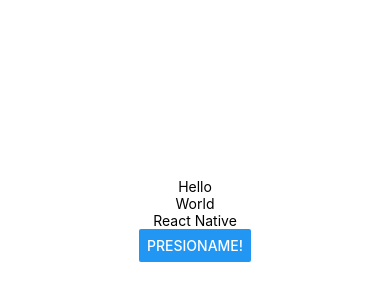
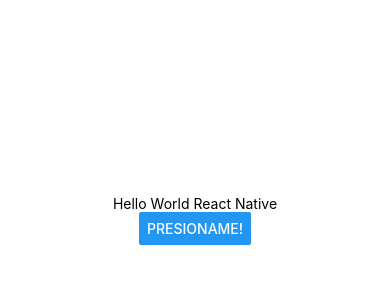
Before and after one commit to MaeZam/PM192, a React Native app in the folder my-blank/: screen / in a window 390 px wide. Shown: the part 202-502 px from the top of the page. Built offline with nearby package versions, Linux system fonts and the light colour scheme.

Commit message:
Uso del useState

```diff
--- a/my-blank/App.js
+++ b/my-blank/App.js
@@ -1,6 +1,7 @@
 //Zona 1: importaciones
 import { StatusBar } from 'expo-status-bar';
 import { StyleSheet, Text, View, Button } from 'react-native';
+import React,{useState} from 'react' ;
 
 // const Texto=(props)=>{
 //   const {contenido} = props
@@ -10,10 +11,20 @@
 // }
 
 //componente con children
-const Texto=(props)=>{
-  const {children} = props
+// const Texto=(props)=>{
+//   const {children} = props
+//   return(
+//     <Text> {children} </Text>
+//   )
+// }
+
+const Texto=()=>{
+  const[contenido, setContenido] = useState('Hello World React Native')
+  const actualizarTexto = () => {
+    setContenido('Estado actualizado')
+  }
   return(
-    <Text> {children} </Text>
+    <Text onPress={actualizarTexto}>{contenido}</Text>
   )
 }
 
@@ -26,10 +37,14 @@
 
       {/* <Texto contenido="Hello"></Texto>
       <Texto contenido = "World"></Texto>
-      <Texto contenido ="React Native"></Texto> */}
+      <Texto contenido ="React Native"></Texto>
       <Texto>Hello</Texto>
       <Texto>World</Texto>
       <Texto>React Native</Texto>
+      */}
+
+      <Texto></Texto>
+
       <Button title='Presioname!'></Button>
 
       <StatusBar style="auto" />
```
